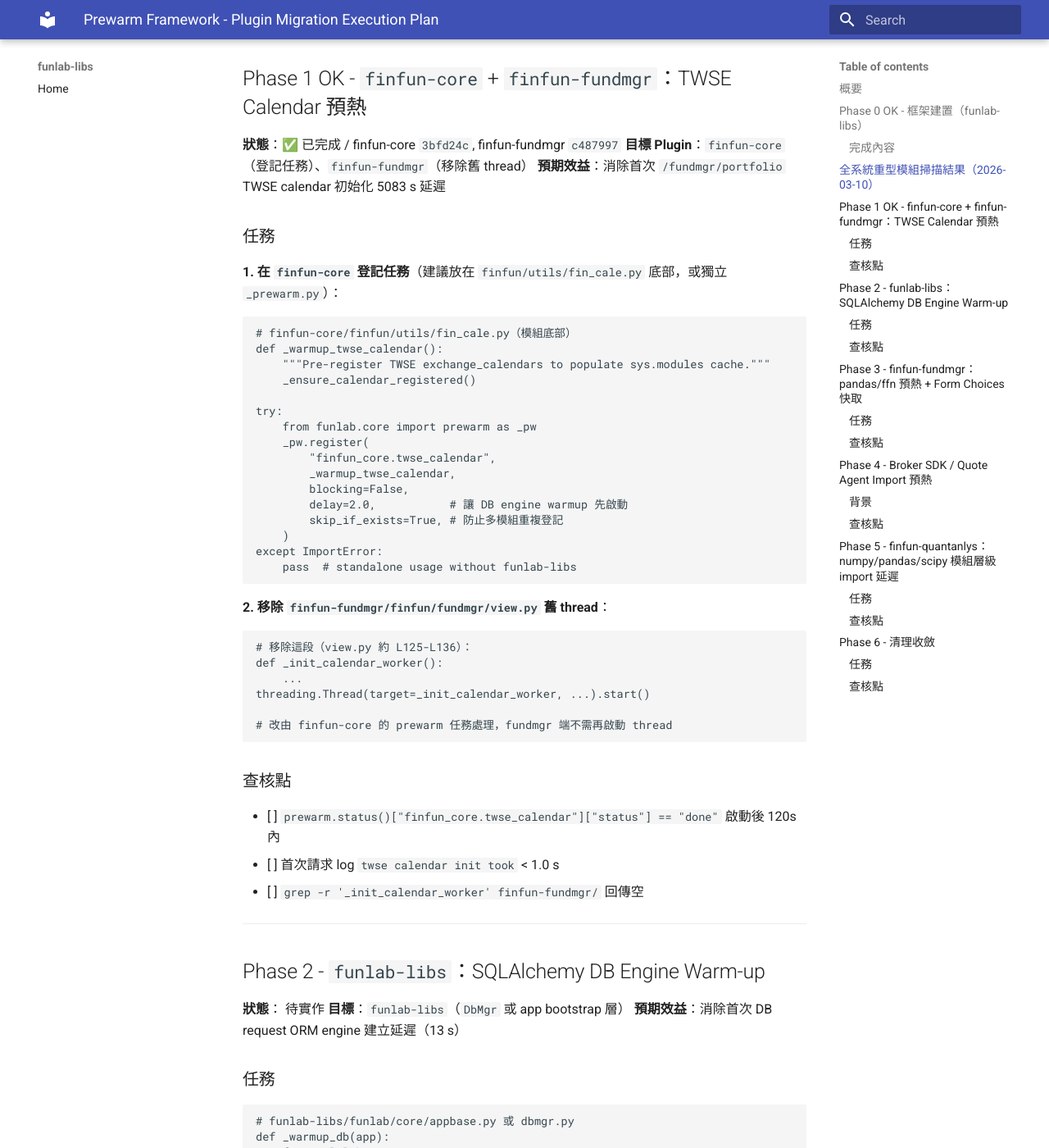
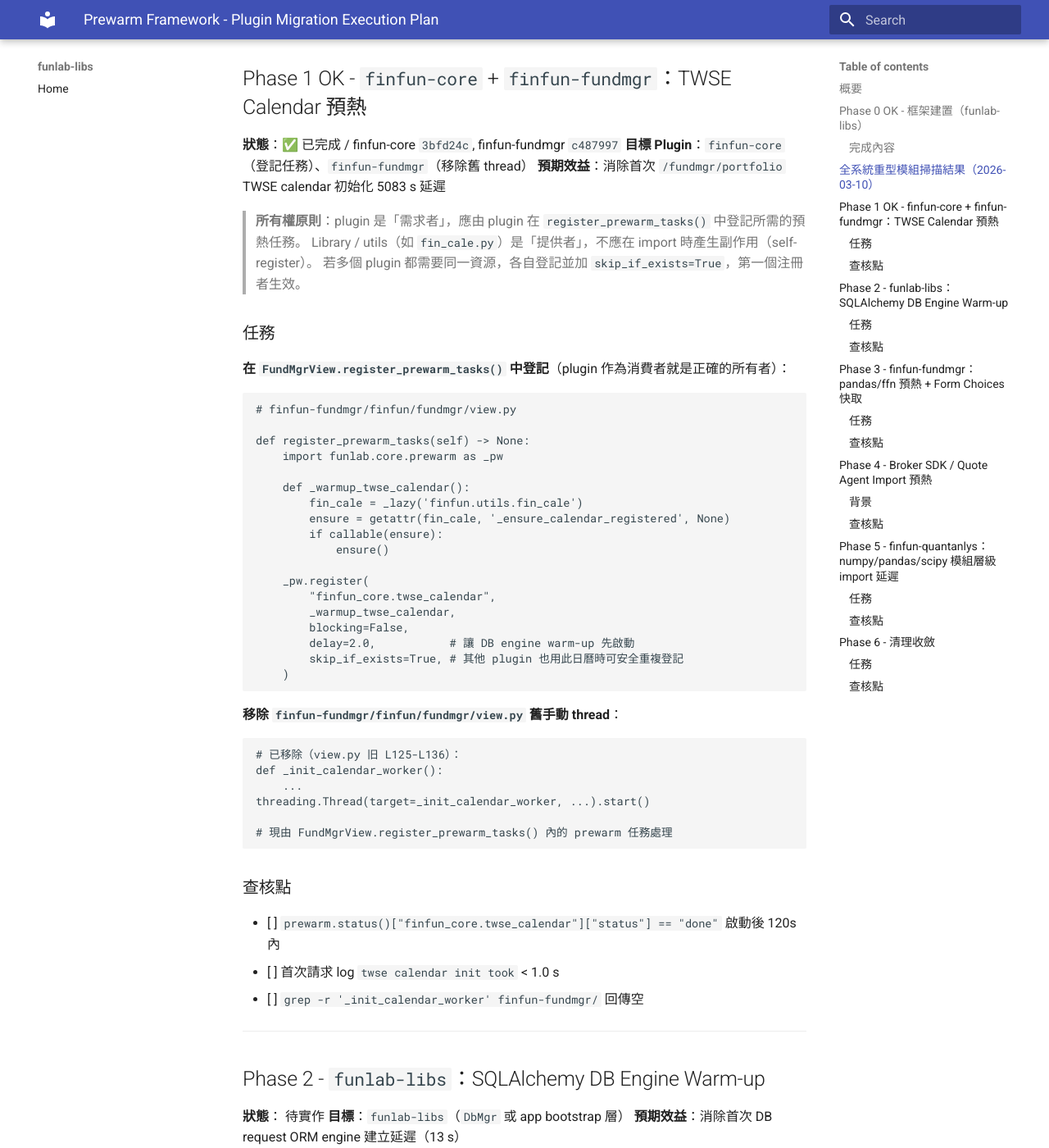
Before and after one commit to sunnylin13/funlab-libs, an MkDocs documentation site: the page built from docs/prewarm/EXECUTION_PLAN.md, in a window 1280 px wide and 1400 px high, scrolled down 2880 px. Shown: the whole window at 82% size. Built offline with MkDocs 1.6.1 and Material for MkDocs 9.7.7, drawn with Linux system fonts in a browser that asks for light colours; some of the changed text lies outside the part shown.

Commit message:
docs(prewarm): correct architecture - plugin owns prewarm, not library
Add ownership principle section to README.
Update Phase 1 plan: registration in FundMgrView.register_prewarm_tasks(), not fin_cale.py.
Update scan table and checkpoint P1-1 to reflect corrected ownership.

````diff
--- a/docs/prewarm/EXECUTION_PLAN.md
+++ b/docs/prewarm/EXECUTION_PLAN.md
@@ -45,8 +45,8 @@
 
 | Plugin | Class / 繼承 | 重型模組/Pattern | 載入位置 | 首次耗時估計 | 優先 Phase |
 |---|---|---|---|---|---|
-| `finfun-core` | — (utils) | `exchange_calendars`（`fin_cale._ensure_calendar_registered()`）| 首次呼叫觸發 | 50–83 s | ✅ Phase 1 完成 |
-| `finfun-fundmgr` | `FundMgrView(EnhancedViewPlugin)` | TWSE calendar（`_init_calendar_worker` 手動 thread）| `__init__` 啟動 | 50–83 s | ✅ Phase 1 完成（thread 移除）|
+| `finfun-core` | — (utils) | `exchange_calendars`（`fin_cale._ensure_calendar_registered()`）| 首次呼叫觸發 | 50–83 s | — 由消費 plugin 負責登記 |
+| `finfun-fundmgr` | `FundMgrView(EnhancedViewPlugin)` | TWSE calendar（`register_prewarm_tasks` 登記）| `register_prewarm_tasks()` | 50–83 s | ✅ Phase 1 完成 |
 | `finfun-fundmgr` | `FundMgrView(EnhancedViewPlugin)` | `pandas`, `ffn`（`_get_pd()`, `_get_ffn()` lazy）| 首次 view 呼叫 | 38 s | **Phase 3** |
 | `finfun-fundmgr` | `FundMgrView(EnhancedViewPlugin)` | Form choices（`load_all_managers_email`）| 首次 `portfolio()` 請求 | ~565 s（ORM init）| **Phase 3** |
 | `finfun-broker-sino` |  (SDK) | `import shioaji as sj`（C 擴充，gRPC, protobuf）| `__init__.py` **模組層級** | 4562 s | **Phase 4** |
@@ -69,38 +69,44 @@
 **目標 Plugin**：`finfun-core`（登記任務）、`finfun-fundmgr`（移除舊 thread）
 **預期效益**：消除首次 `/fundmgr/portfolio` TWSE calendar 初始化 5083 s 延遲
 
+> **所有權原則**：plugin 是「需求者」，應由 plugin 在 `register_prewarm_tasks()` 中登記所需的預熱任務。
+> Library / utils（如 `fin_cale.py`）是「提供者」，不應在 import 時產生副作用（self-register）。
+> 若多個 plugin 都需要同一資源，各自登記並加 `skip_if_exists=True`，第一個注冊者生效。
+
 ### 任務
 
-**1. 在 `finfun-core` 登記任務**（建議放在 `finfun/utils/fin_cale.py` 底部，或獨立 `_prewarm.py`）：
+**在 `FundMgrView.register_prewarm_tasks()` 中登記**（plugin 作為消費者就是正確的所有者）：
 
 ```python
-# finfun-core/finfun/utils/fin_cale.py（模組底部）
-def _warmup_twse_calendar():
-    """Pre-register TWSE exchange_calendars to populate sys.modules cache."""
-    _ensure_calendar_registered()
+# finfun-fundmgr/finfun/fundmgr/view.py
 
-try:
-    from funlab.core import prewarm as _pw
+def register_prewarm_tasks(self) -> None:
+    import funlab.core.prewarm as _pw
+
+    def _warmup_twse_calendar():
+        fin_cale = _lazy('finfun.utils.fin_cale')
+        ensure = getattr(fin_cale, '_ensure_calendar_registered', None)
+        if callable(ensure):
+            ensure()
+
     _pw.register(
         "finfun_core.twse_calendar",
         _warmup_twse_calendar,
         blocking=False,
-        delay=2.0,           # 讓 DB engine warmup 先啟動
-        skip_if_exists=True, # 防止多模組重複登記
+        delay=2.0,           # 讓 DB engine warm-up 先啟動
+        skip_if_exists=True, # 其他 plugin 也用此日曆時可安全重複登記
     )
-except ImportError:
-    pass  # standalone usage without funlab-libs
 ```
 
-**2. 移除 `finfun-fundmgr/finfun/fundmgr/view.py` 舊 thread**：
+**移除 `finfun-fundmgr/finfun/fundmgr/view.py` 舊手動 thread**：
 
 ```python
-# 移除這段（view.py 約 L125-L136）：
+# 已移除（view.py 旧 L125-L136）：
 def _init_calendar_worker():
     ...
 threading.Thread(target=_init_calendar_worker, ...).start()
 
-# 改由 finfun-core 的 prewarm 任務處理，fundmgr 端不需再啟動 thread
+# 現由 FundMgrView.register_prewarm_tasks() 內的 prewarm 任務處理
 ```
 
 ### 查核點
````
Also changed, not shown: docs/prewarm/CHECKPOINTS.md (+1 -1 lines), docs/prewarm/README.md (+10 -0 lines).
